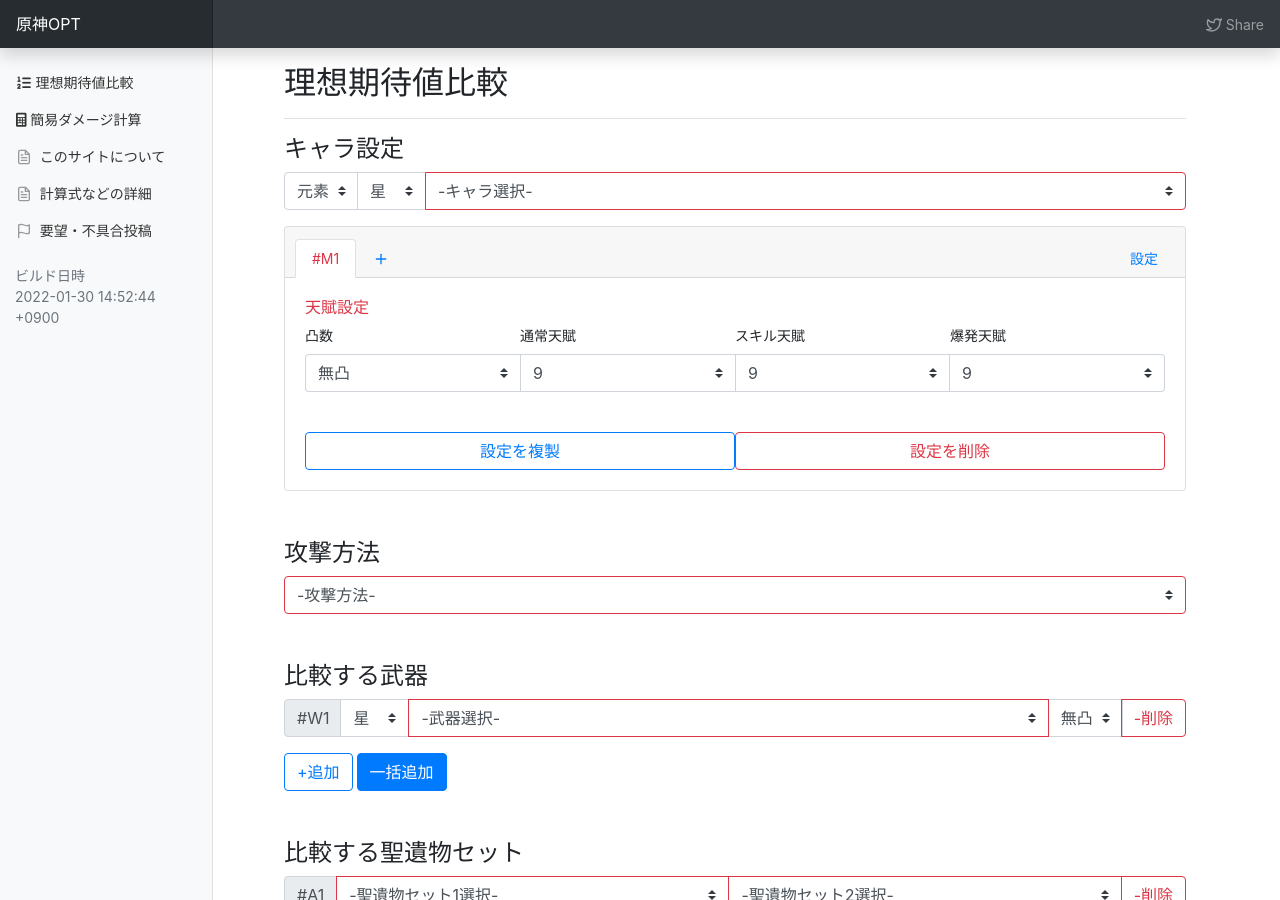
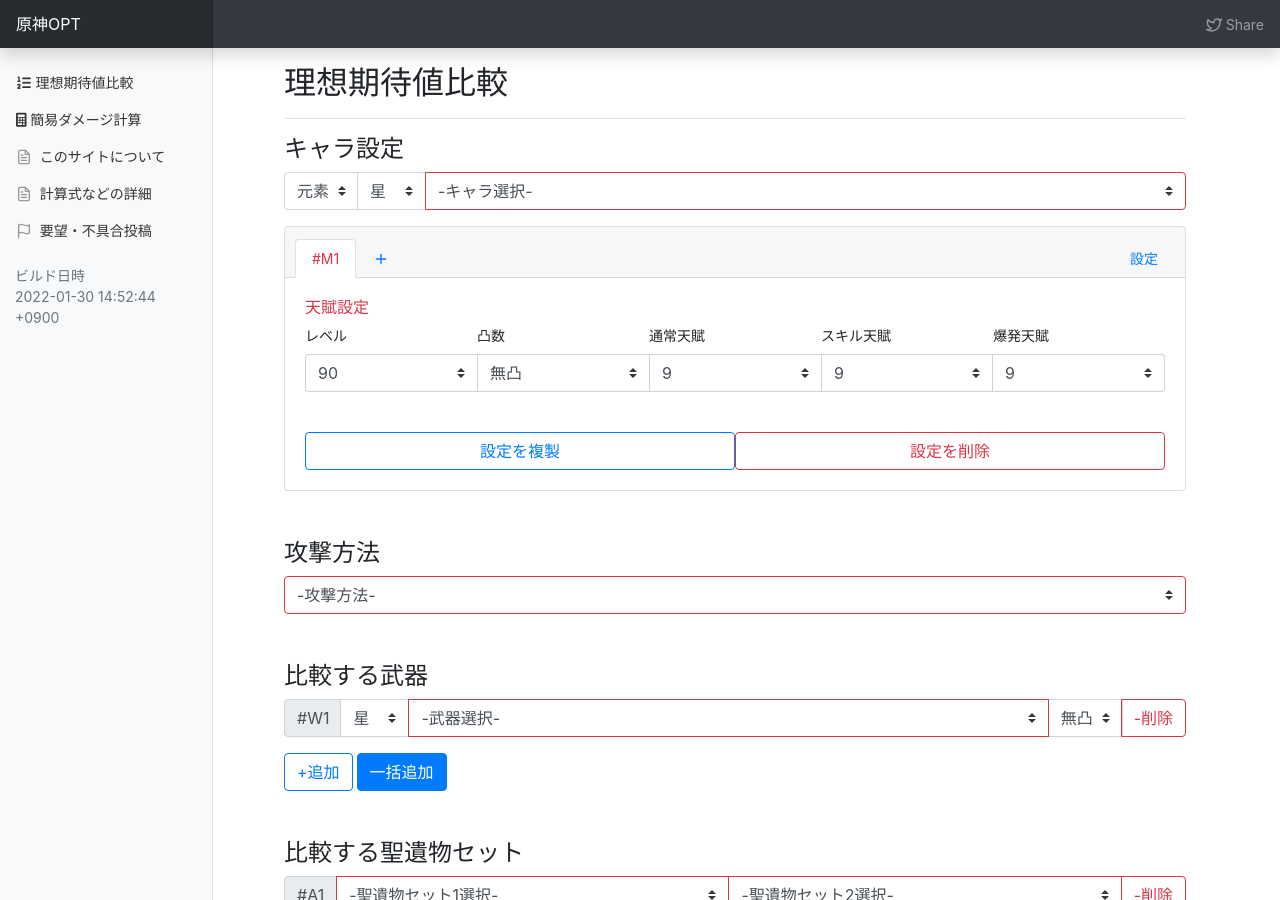
Before and after one commit to k3kaimu/genshinopt, a Jekyll site: the page built from index.html, in a window 1280 px wide and 900 px high. Built offline with Jekyll 4.4.1, drawn with Linux system fonts in a browser that asks for light colours; nearby versions of some CDN libraries; the list of posts is cut into pages by our own code.

Commit message:
add level setting to UI

```diff
--- a/_includes/ui/character_vm_setting.html
+++ b/_includes/ui/character_vm_setting.html
@@ -1,9 +1,16 @@
 
-<div class="mb-3">
+<!-- 大きな画面のデバイス用 -->
+<div class="mb-3 d-none d-md-block">
   <div class="row no-gutters " data-bind="with: viewModel">
     <div class="col">
+      <label>レベル</label>
+      <select class="custom-select rounded-left-only border-right-0" aria-label="凸数" data-bind="value: level">
+        {% include ui/level_options.html %}
+      </select>
+    </div>
+    <div class="col">
       <label>凸数</label>
-      <select class="custom-select rounded-left-only border-right-0" aria-label="凸数" data-bind="value: constell">
+      <select class="custom-select rounded-0 border-right-0" aria-label="凸数" data-bind="value: constell">
         <option value="0">無凸</option>
         <option value="1">1凸</option>
         <option value="2">2凸</option>
@@ -31,6 +38,47 @@
   </div>
 </div>
 
+<!-- 小さな画面のデバイス用 -->
+<div class="mb-3 d-md-none">
+  <div class="row no-gutters " data-bind="with: viewModel">
+    <div class="col">
+      <label>レベル</label>
+      <select class="custom-select rounded-left-only border-right-0" aria-label="凸数" data-bind="value: level">
+        {% include ui/level_options.html %}
+      </select>
+    </div>
+    <div class="col">
+      <label>凸数</label>
+      <select class="custom-select rounded-right-only" aria-label="凸数" data-bind="value: constell">
+        <option value="0">無凸</option>
+        <option value="1">1凸</option>
+        <option value="2">2凸</option>
+        <option value="3">3凸</option>
+        <option value="4">4凸</option>
+        <option value="5">5凸</option>
+        <option value="6">6凸</option>
+      </select>
+    </div>
+  </div>
+  <div class="row no-gutters " data-bind="with: viewModel">
+    <div class="col">
+      <label>通常天賦</label>
+      <select class="custom-select rounded-left-only border-right-0" aria-label="通常天賦" data-bind="value: normalRank, options: [...Array(maxNormalTalentRank()).keys()].map(i => i + 1)">
+      </select>
+    </div>
+    <div class="col">
+      <label>スキル天賦</label>
+      <select class="custom-select rounded-0" aria-label="スキル天賦" data-bind="value: skillRank, options: [...Array(maxSkillTalentRank()).keys()].map(i => i + 1)">
+      </select>
+    </div>
+    <div class="col">
+      <label>爆発天賦</label>
+      <select class="custom-select rounded-right-only border-left-0" aria-label="爆発天賦" data-bind="value: burstRank, options: [...Array(maxBurstTalentRank()).keys()].map(i => i + 1)">
+      </select>
+    </div>
+  </div>
+</div>
+
 <div class="row mb-3">
   <!-- ko foreach: viewModel().viewHTMLList(`{{ include.target_from_root }}.viewModel()`) -->
   <div class="col-lg-6">
```
Also changed, not shown: _includes/ui/level_options.html (added, +23 -0 lines).
